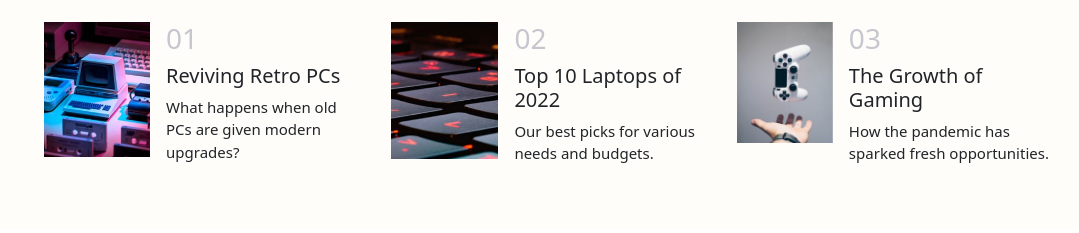
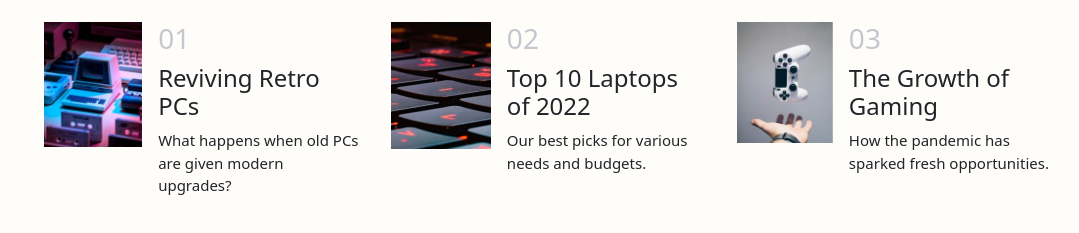
Before and after one commit to frizzler-thestylewalker/news, a plain HTML site: page index.html in a window 1280 px wide. Shown: the part 649-882 px from the top of the page, without its empty margins (80-1159 px from the left). Drawn offline with nearby package versions, Linux system fonts and the light colour scheme.

Commit message:
changes in html

```diff
--- a/index.html
+++ b/index.html
@@ -148,7 +148,7 @@
                             </div>
                             <div class="bottom-content">
                                 <h3>01</h3>
-                                <h5>Reviving Retro PCs</h5>
+                                <h4>Reviving Retro PCs</h4>
                                 <p> What happens when old PCs are given modern upgrades?
                                 </p>
                             </div>
@@ -162,7 +162,7 @@
                             </div>
                             <div class="bottom-content">
                                 <h3>02</h3>
-                                <h5>Top 10 Laptops of 2022</h4>
+                                <h4>Top 10 Laptops of 2022</h4>
                                     <p>Our best picks for various needs and budgets.
                                     </p>
                             </div>
@@ -175,7 +175,7 @@
                             </div>
                             <div class="bottom-content">
                                 <h3>03</h3>
-                                <h5>The Growth of Gaming</h5>
+                                <h4>The Growth of Gaming</h4>
                                 <p>How the pandemic has sparked fresh opportunities.
                                 </p>
                             </div>
```
